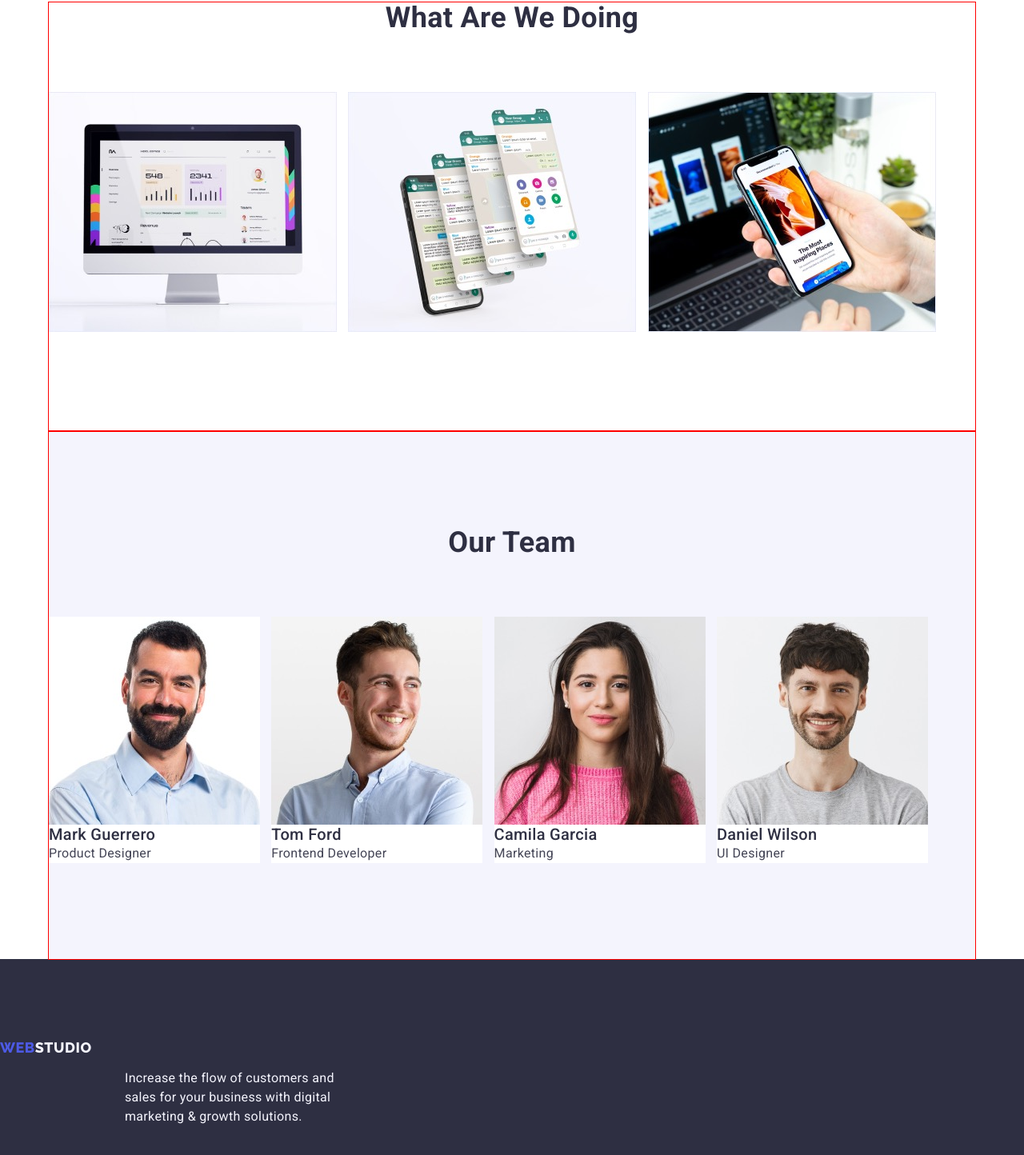
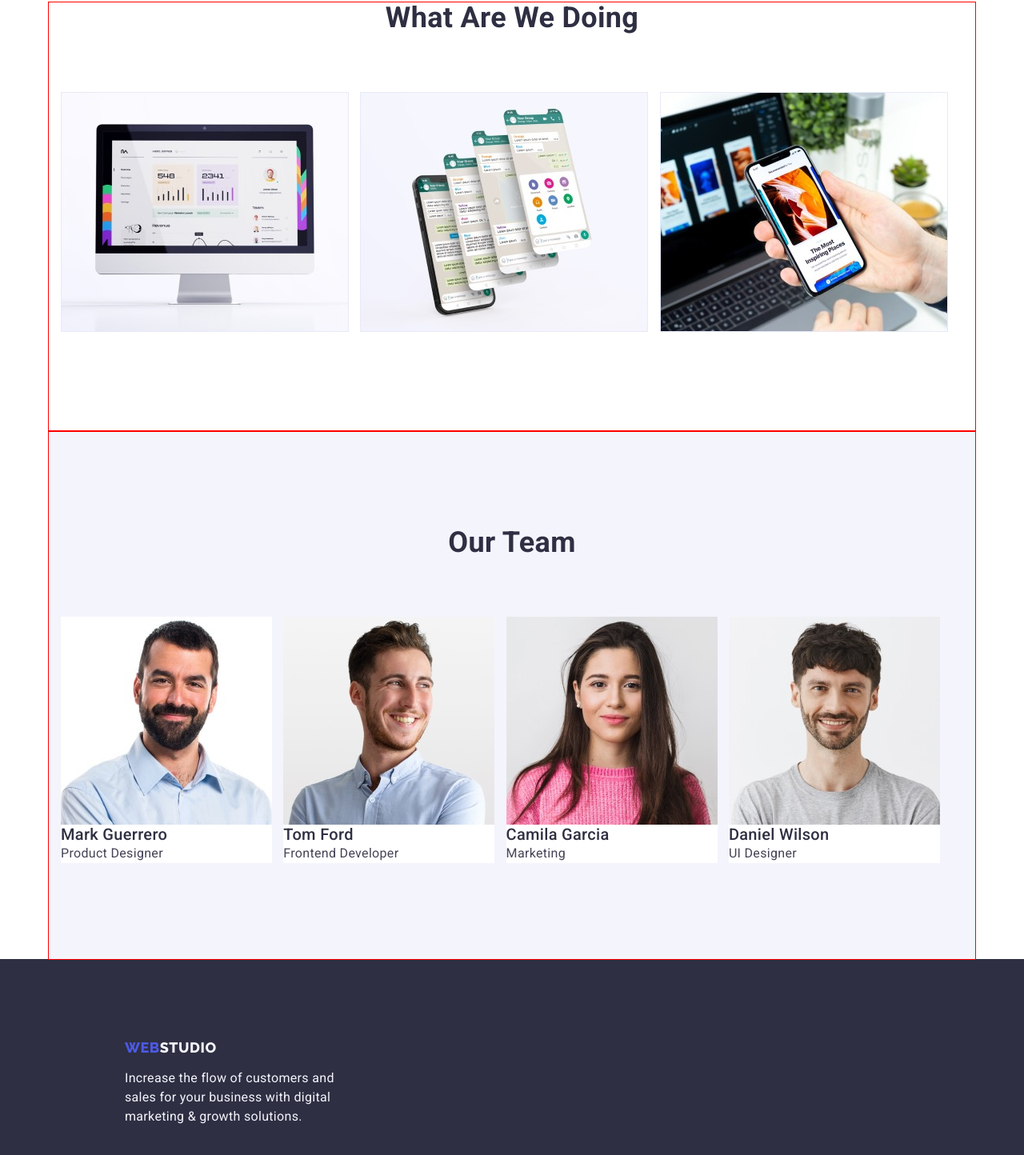
Before and after one commit to BishopNik/goit-markup-hw-03, a plain HTML site: page index.html in a window 1280 px wide. Shown: the part 1038-2482 px from the top of the page at 80% size. Drawn offline with nearby package versions, Linux system fonts and the light colour scheme.

Commit message:
container

```diff
--- a/index.html
+++ b/index.html
@@ -24,7 +24,7 @@
   <body>
     <header class="container-header">
       <!-- Навигация -->
-      <div class="container-menu size-content">
+      <div class="container-menu container">
         <nav class="container-nav">
           <a class="link logo" href="./index.html">
             WEB<span class="studio-up">Studio</span></a
@@ -55,7 +55,7 @@
     <main>
       <!--Заказ-->
       <section class="banner">
-        <div class="container-banner size-content">
+        <div class="container-banner container">
           <h1 class="banner-h">Effective Solutions for Your Business</h1>
           <button class="banner-but" type="button">Order Service</button>
         </div>
@@ -95,7 +95,7 @@
         </ul>
       </section>
       <!--Услуги-->
-      <section class="container-service size-content">
+      <section class="container-service container">
         <h2 class="service-h">What are we doing</h2>
         <ul class="list">
           <li>
@@ -110,7 +110,7 @@
         </ul>
       </section>
       <!--Наша команда-->
-      <section class="container-teem size-content">
+      <section class="container-teem container">
         <h2 class="teem-h">Our Team</h2>
         <ul class="list">
           <li class="teem-li">
@@ -138,7 +138,7 @@
     </main>
     <footer class="container-footer footer">
       <!--Подвал -->
-      <div class="size-content">
+      <div class="container">
         <a class="link logo" href="./index.html"> Web<span class="studio">Studio</span></a>
       </div>
       <p class="textstudio">
```
Also changed, not shown: portfolio.html (+2 -2 lines).
